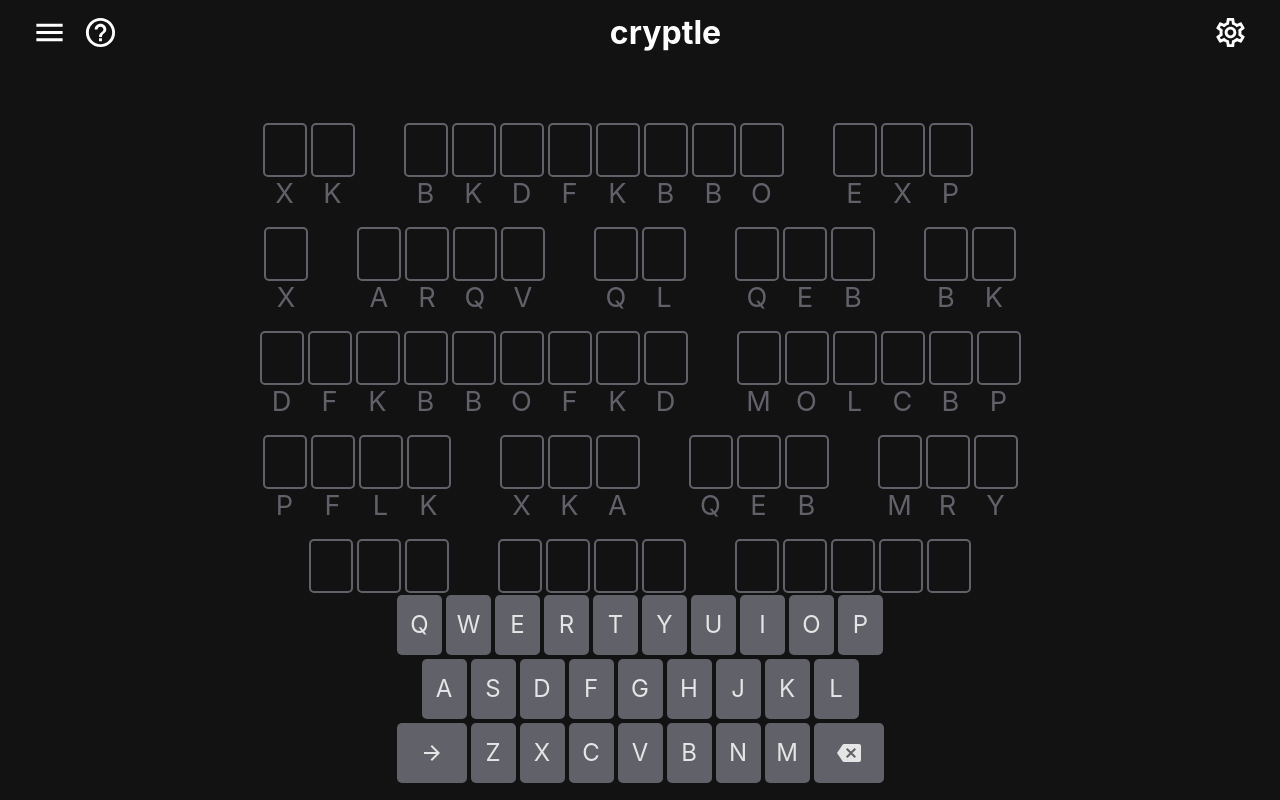
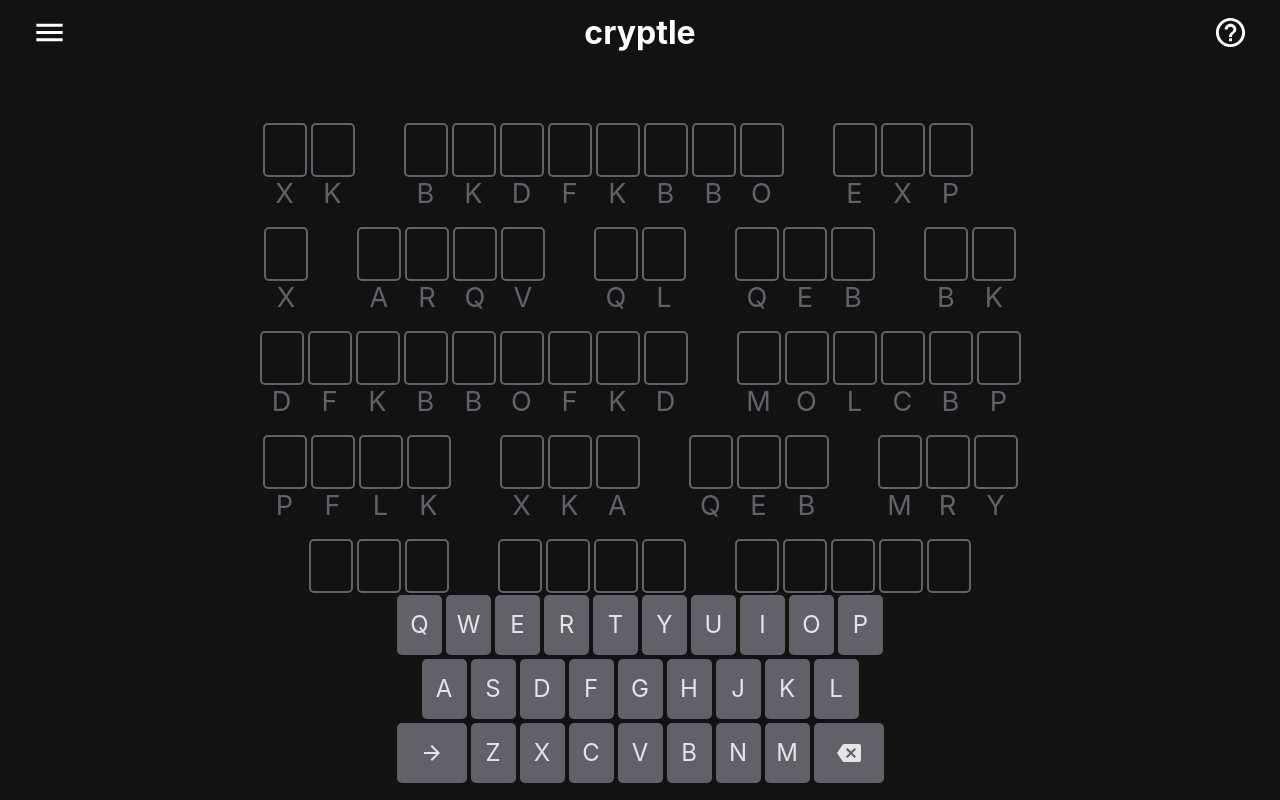
Before and after one commit to batjuli/cryptle, a React (Create React App) app: page / in a window 1280 px wide. Built offline with nearby package versions, Linux system fonts and the light colour scheme.

Commit message:
restructure navbar

```diff
--- a/src/components/Navbar.js
+++ b/src/components/Navbar.js
@@ -3,7 +3,6 @@
 import styled from 'styled-components';
 
 import { Toolbar, AppBar, IconButton } from '@mui/material';
-import SettingsOutlinedIcon from '@mui/icons-material/SettingsOutlined';
 import HelpOutlineIcon from '@mui/icons-material/HelpOutline';
 import { Link } from 'react-router-dom';
 
@@ -17,6 +16,7 @@
     >
       <Toolbar>
         <Sidebar />
+        <Title>cryptle</Title>
         <IconButton
           color='primary'
           aria-label='help button'
@@ -25,16 +25,6 @@
           to='/help'
         >
           <HelpOutlineIcon fontSize='large' />
-        </IconButton>
-        <Title>cryptle</Title>
-        <IconButton
-          color='primary'
-          aria-label='settings button'
-          component='span'
-          sx={{ color: 'white' }}
-          onClick={() => console.log('clicked settings')}
-        >
-          <SettingsOutlinedIcon fontSize='large' />
         </IconButton>
       </Toolbar>
     </AppBar>
```
